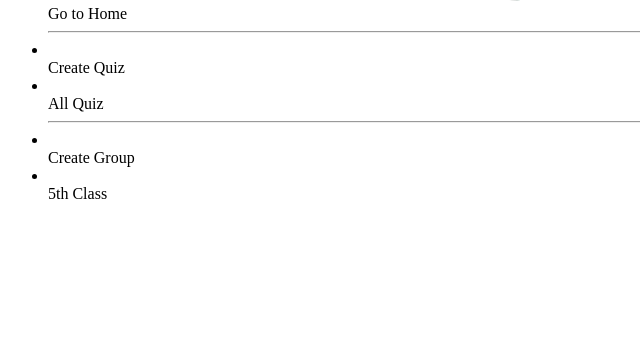
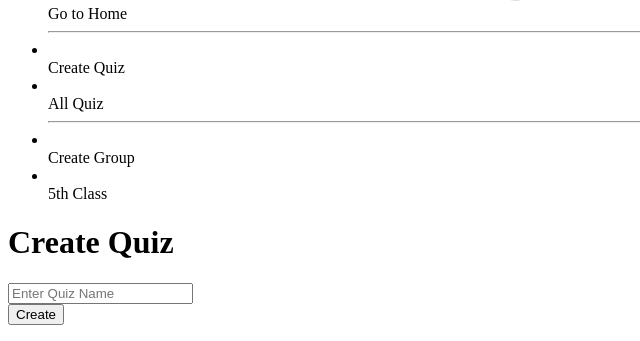
Before and after one commit to learncharm/learncharm-quiz, a PHP site: page /teacher/sidebar.php in a window 1280 px wide. Shown: the part 519-860 px from the top of the page, without its empty margins (0-640 px from the left). Before the commit the page ends 718 px from the top, so only its background shows below. Run offline with PHP 8.4, Linux system fonts and the light colour scheme.

Commit message:
create-quiz modal, header

```diff
--- a/teacher/index.php
+++ b/teacher/index.php
@@ -24,7 +24,11 @@
         include './sidebar.php';
     ?>
     <div class="flex w-full bg-green-300 p-4">
-        <h1 class="text-xl text-green-800 font-semibold ml-14">Dashboard</h1>
+        <h1 class="text-2xl text-green-800 font-semibold ml-14">Dashboard</h1>
+        <a href="#" data-tooltip-target="tooltip-profile" data-tooltip-placement="bottom" class="flow-right bg-green-600 rounded p-3 text-white transition-all duration-200 ease-linear hover:bg-white hover:text-green-600" style="margin-left: 68rem;"><i class="fas fa-user"></i></a>
+        <span id="tooltip-profile" role="tooltip" class="inline-block absolute invisible py-2 px-3 z-10 text-sm font-medium text-white bg-gray-900 rounded-lg shadow-sm opacity-0 tooltip dark:bg-gray-700">My Profile
+            <div class="tooltip-arrow" data-popper-arrow></div>
+        </span>
     </div>
     <h1 class="text-2xl font-semibold ml-16 p-4">Namaste🙏, Krupesh.  <span id="lblGreetings"> Good Evening </span></h1>
 </div>
--- a/teacher/sidebar.php
+++ b/teacher/sidebar.php
@@ -1,36 +1,78 @@
-
 <div class="fixed top-0 left-0 h-screen w-16 m-0 inline-block align-top bg-gray-900 text-white shadow-lg">
     <ul>
         <!-- logo -->
-                            <li><a href="../" data-tooltip-target="tooltip-logo" data-tooltip-placement="right" ><img src="../images/logo/logo.png" class="fas fa-plus relative flex items-center justify-center h-12 w-12 mt-2 mb-2 p-2 mx-auto bg-gray-700 text-green-400 transition-all duration-200 ease-linear cursor-pointer rounded-3xl hover:bg-green-400 hover:text-white hover:rounded-xl" ></img></a></li>
-                            <span id="tooltip-logo" role="tooltip" class="inline-block absolute invisible z-40 py-2 px-3 m-4 text-sm font-medium text-white bg-gray-900 rounded-lg shadow-sm opacity-0 tooltip dark:bg-gray-700"  >Go to Home
+        <li><a href="../" data-tooltip-target="tooltip-logo" data-tooltip-placement="right"><img src="../images/logo/logo.png" class="fas fa-plus relative flex items-center justify-center h-12 w-12 mt-2 mb-2 p-2 mx-auto bg-gray-700 text-green-400 transition-all duration-200 ease-linear cursor-pointer rounded-3xl hover:bg-green-400 hover:text-white hover:rounded-xl"></img></a></li>
+        <span id="tooltip-logo" role="tooltip" class="inline-block absolute invisible z-40 py-2 px-3 m-4 text-sm font-medium text-white bg-gray-900 rounded-lg shadow-sm opacity-0 tooltip dark:bg-gray-700">Go to Home
             <div class="tooltip-arrow" data-popper-arrow></div>
         </span>
         <hr class="w-12 relative left-2 border-green-400">
 
-                            <!-- icon 1 -->
-                            <li><a href="#" data-tooltip-target="tooltip-right" data-tooltip-placement="right" ><i class="fas fa-plus relative flex items-center justify-center h-12 w-12 mt-2 mb-2 mx-auto bg-gray-700 text-green-400 transition-all duration-200 ease-linear cursor-pointer rounded-3xl hover:bg-green-400 hover:text-white hover:rounded-xl" id="icon1"></i></a></li>
-                            <span id="tooltip-right" role="tooltip" class="inline-block absolute invisible py-2 px-3 z-10 text-sm font-medium text-white bg-gray-900 rounded-lg shadow-sm opacity-0 tooltip dark:bg-gray-700" >Create Quiz
+        <!-- create-quiz -->
+        <li><a href="#" data-tooltip-target="tooltip-right" data-tooltip-placement="right"><i class="fas fa-plus relative flex items-center justify-center h-12 w-12 mt-2 mb-2 mx-auto bg-gray-700 text-green-400 transition-all duration-200 ease-linear cursor-pointer rounded-3xl hover:bg-green-400 hover:text-white hover:rounded-xl" id="create-quiz"></i></a></li>
+        <span id="tooltip-right" role="tooltip" class="inline-block absolute invisible py-2 px-3 z-10 text-sm font-medium text-white bg-gray-900 rounded-lg shadow-sm opacity-0 tooltip dark:bg-gray-700">Create Quiz
             <div class="tooltip-arrow" data-popper-arrow></div>
         </span>
         <!-- icon 2 -->
-                            <li><a href="#" data-tooltip-target="tooltip-all-quiz" data-tooltip-placement="right" ><i class="fas fa-chalkboard-user relative flex items-center justify-center h-12 w-12 mt-2 mb-2 mx-auto bg-gray-700 text-green-400 transition-all duration-200 ease-linear cursor-pointer rounded-3xl hover:bg-green-400 hover:text-white hover:rounded-xl" id="icon1"></i></a></li>
-                            <span id="tooltip-all-quiz" role="tooltip" class="inline-block absolute invisible py-2 px-3 z-10 text-sm font-medium text-white bg-gray-900 rounded-lg shadow-sm opacity-0 tooltip dark:bg-gray-700" >All Quiz
+        <li><a href="#" data-tooltip-target="tooltip-all-quiz" data-tooltip-placement="right"><i class="fas fa-chalkboard-user relative flex items-center justify-center h-12 w-12 mt-2 mb-2 mx-auto bg-gray-700 text-green-400 transition-all duration-200 ease-linear cursor-pointer rounded-3xl hover:bg-green-400 hover:text-white hover:rounded-xl" id="icon1"></i></a></li>
+        <span id="tooltip-all-quiz" role="tooltip" class="inline-block absolute invisible py-2 px-3 z-10 text-sm font-medium text-white bg-gray-900 rounded-lg shadow-sm opacity-0 tooltip dark:bg-gray-700">All Quiz
             <div class="tooltip-arrow" data-popper-arrow></div>
         </span>
         <hr class="w-12 relative left-2 border-green-400">
 
         <!-- icon 3-->
-                            <li><a href="#" data-tooltip-target="tooltip-create-group" data-tooltip-placement="right" ><i class="fas fa-folder-plus relative flex items-center justify-center h-12 w-12 mt-2 mb-2 mx-auto bg-gray-700 text-green-400 transition-all duration-200 ease-linear cursor-pointer rounded-3xl hover:bg-green-400 hover:text-white hover:rounded-xl" id="icon1"></i></a></li>
-                            <span id="tooltip-create-group" role="tooltip" class="inline-block absolute invisible py-2 px-3 z-10 text-sm font-medium text-white bg-gray-900 rounded-lg shadow-sm opacity-0 tooltip dark:bg-gray-700" >Create Group
+        <li><a href="#" data-tooltip-target="tooltip-create-group" data-tooltip-placement="right"><i class="fas fa-folder-plus relative flex items-center justify-center h-12 w-12 mt-2 mb-2 mx-auto bg-gray-700 text-green-400 transition-all duration-200 ease-linear cursor-pointer rounded-3xl hover:bg-green-400 hover:text-white hover:rounded-xl" id="icon1"></i></a></li>
+        <span id="tooltip-create-group" role="tooltip" class="inline-block absolute invisible py-2 px-3 z-10 text-sm font-medium text-white bg-gray-900 rounded-lg shadow-sm opacity-0 tooltip dark:bg-gray-700">Create Group
             <div class="tooltip-arrow" data-popper-arrow></div>
         </span>
 
         <!-- icon 3-->
-                            <li><a href="#" data-tooltip-target="tooltip-group" data-tooltip-placement="right" ><i class="fa-solid fa-folder relative flex items-center justify-center h-12 w-12 mt-2 mb-2 mx-auto bg-gray-700 text-green-400 transition-all duration-200 ease-linear cursor-pointer rounded-3xl hover:bg-green-400 hover:text-white hover:rounded-xl" id="icon1"></i></a></li>
-                            <span id="tooltip-group" role="tooltip" class="inline-block absolute invisible py-2 px-3 z-10 text-sm font-medium text-white bg-gray-900 rounded-lg shadow-sm opacity-0 tooltip dark:bg-gray-700" >5th Class
+        <li><a href="#" data-tooltip-target="tooltip-group" data-tooltip-placement="right"><i class="fa-solid fa-folder relative flex items-center justify-center h-12 w-12 mt-2 mb-2 mx-auto bg-gray-700 text-green-400 transition-all duration-200 ease-linear cursor-pointer rounded-3xl hover:bg-green-400 hover:text-white hover:rounded-xl" id="icon1"></i></a></li>
+        <span id="tooltip-group" role="tooltip" class="inline-block absolute invisible py-2 px-3 z-10 text-sm font-medium text-white bg-gray-900 rounded-lg shadow-sm opacity-0 tooltip dark:bg-gray-700">5th Class
             <div class="tooltip-arrow" data-popper-arrow></div>
         </span>
     </ul>
 
 </div>
+
+<!-- modal -->
+<!-- create-quiz -->
+<div class="fixed hidden inset-0 bg-gray-600 bg-opacity-50 overflow-y-auto h-full w-full" id="my-modal">
+<!--modal content-->
+<div
+	class="relative top-20 mx-auto p-5 border w-96 shadow-lg rounded-md bg-white"
+>
+	<div class="mt-3 text-center">
+        <h1 class="text-green-600 font-bold text-2xl">Create Quiz</h1>
+		<form action="" method="post">
+            <input type="text" class="rounded-full border-green-500 my-3  outline-none  focus:border-green-500" placeholder="Enter Quiz Name">
+
+		<div class="items-center px-4 py-3">
+			<input type="submit" value="Create" id="ok-btn" class="px-4 py-2 bg-green-500 text-white text-base font-medium rounded-md w-full shadow-sm hover:bg-green-600 focus:outline-none focus:ring-2 focus:ring-green-300 cursor-pointer">
+
+
+            </form>
+		</div>
+	</div>
+</div>
+
+</div>
+<script>
+    let modal = document.getElementById("my-modal");
+
+let btn = document.getElementById("create-quiz");
+
+let button = document.getElementById("ok-btn");
+
+btn.onclick = function() {
+    modal.style.display = "block";
+    }
+    // We want the modal to close when the OK button is clicked
+    button.onclick = function() {
+    modal.style.display = "none";
+    }
+    window.onclick = function(event) {
+    if (event.target == modal) {
+        modal.style.display = "none";
+    }
+    }
+</script>
```
Lines whose indentation alone changed are shown as unchanged.
